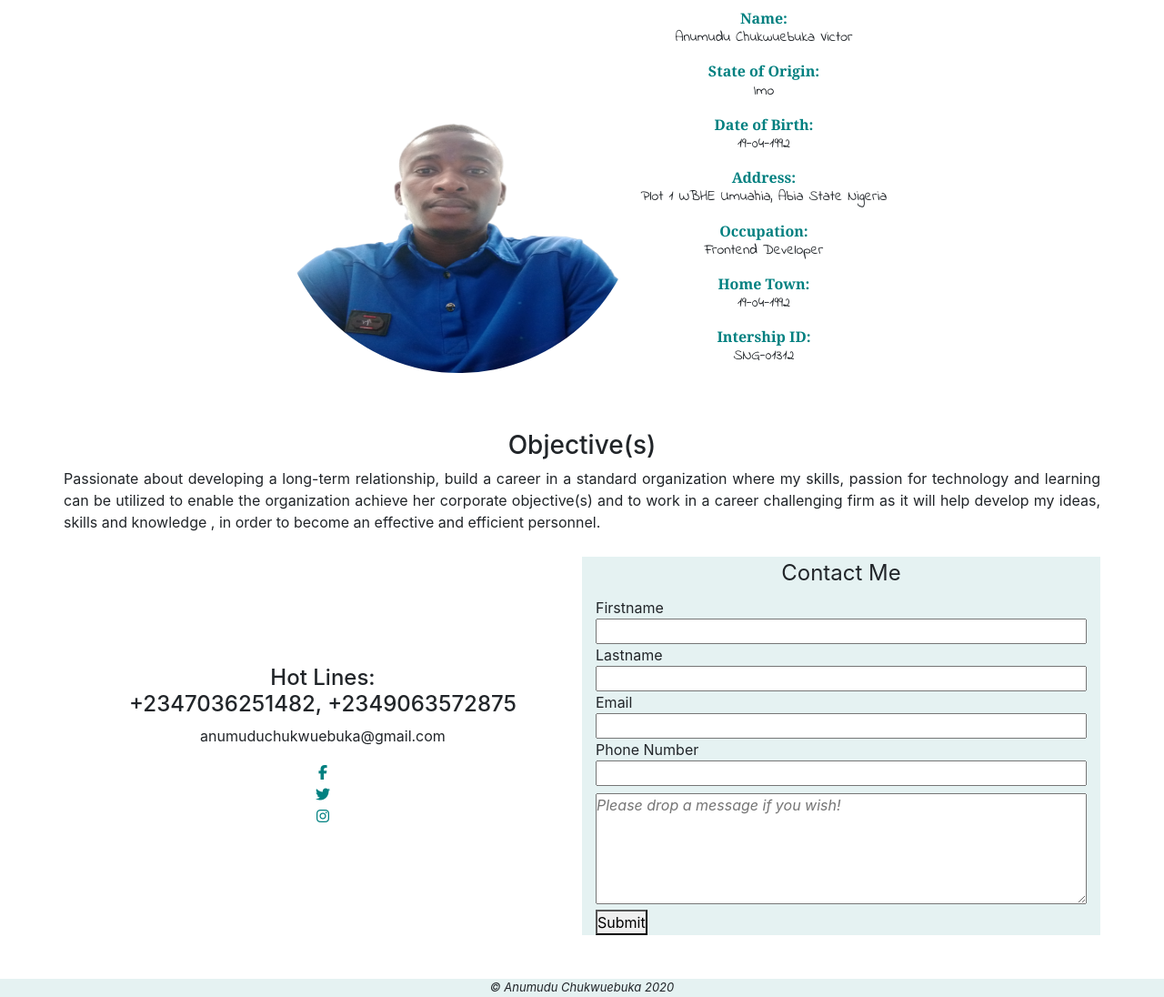
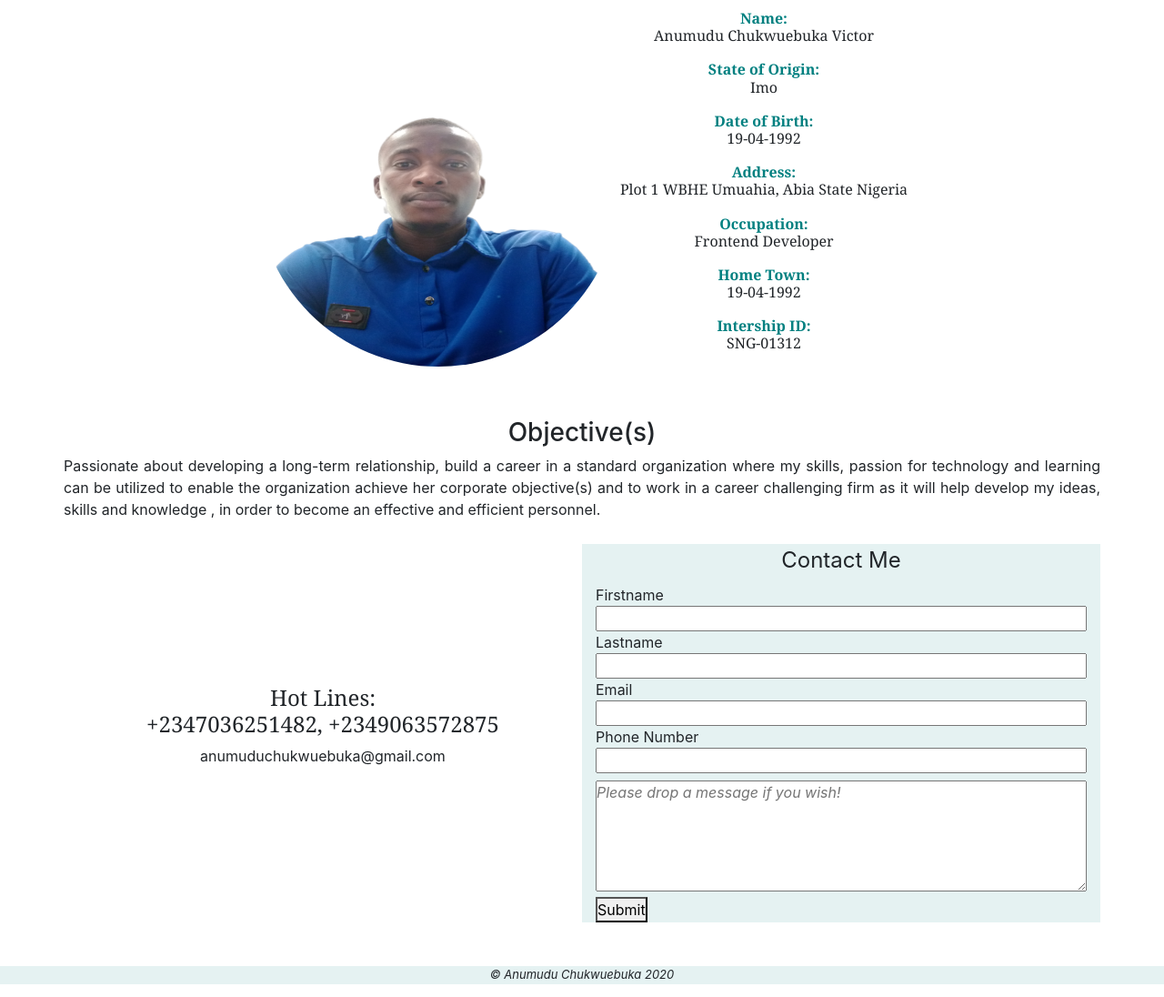
Before and after one commit to victorAnumudu/personal-profile, a plain HTML site: page index.html in a window 1280 px wide. Shown: the part 842-1938 px from the top of the page at 91% size. Drawn offline with nearby package versions, Linux system fonts and the light colour scheme.

Commit message:
done with personal-profile modification

```diff
--- a/index.html
+++ b/index.html
@@ -79,11 +79,6 @@
                     <div class="my-contact-info container-fluid p-0 m-0">
                         <h4 class="my-contact-info-header">Hot Lines: <br> +2347036251482, +2349063572875 </h4>
                         <p class="my-contact-info-para">anumuduchukwuebuka@gmail.com</p>
-                        <div class="section4-icon-con">
-                            <a href="" class="section4-icon-anchor"><i class="section4-icon fab fa-facebook-f"></i></a>
-                            <a href="" class="section4-icon-anchor"><i class="section4-icon fab fa-twitter"></i></a>
-                            <a href="" class="section4-icon-anchor"><i class="section4-icon fab fa-instagram"></i></a>
-                        </div>
                     </div>
                 </div>
 
--- a/style.css
+++ b/style.css
@@ -144,7 +144,7 @@
     height: 400px;
 }
 .section2-about{
-    font-family: 'Indie Flower', cursive;
+    font-family: Georgia, 'Times New Roman', Times, serif;
     text-align: center;
 }
 .section2-header4{
@@ -194,11 +194,11 @@
     justify-content: space-between;
     align-items: center;
 }
+.my-contact-info-header{
+    font-family: Georgia, 'Times New Roman', Times, serif;
+}
 .contact{
     text-align: center;
-}
-.section4-icon-con{
-    /* text-align: center; */
 }
 .section4-icon-anchor, .section4-icon-anchor:hover{
     text-decoration: none;
```
